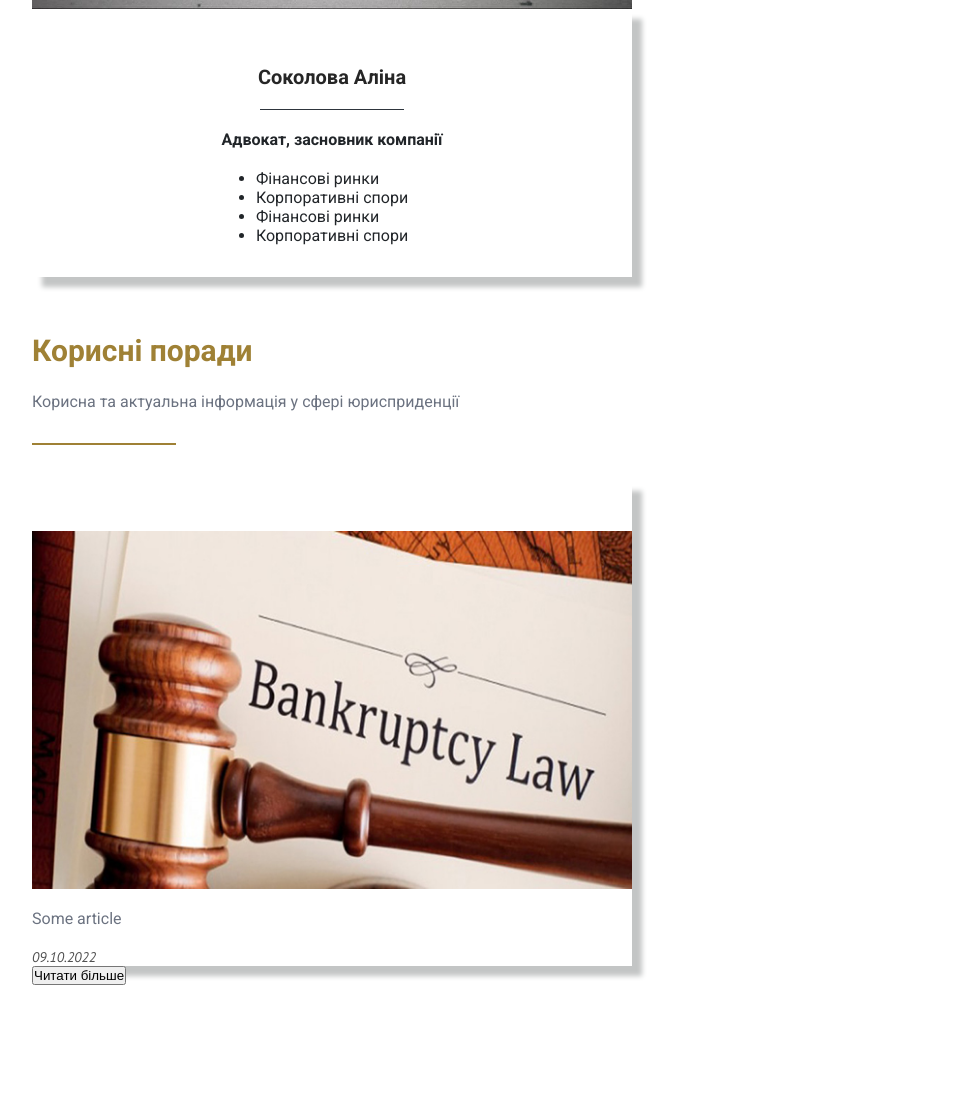
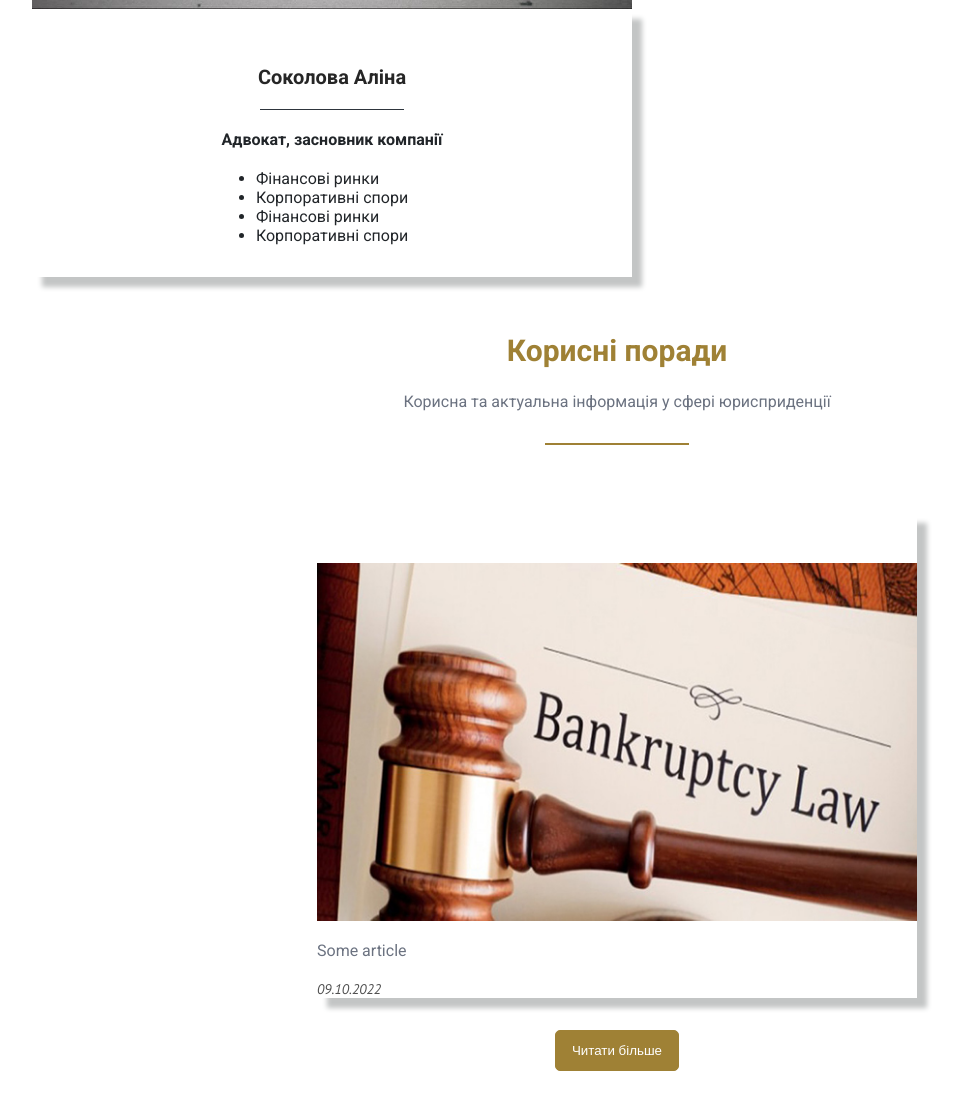
Before and after one commit to DadaLV/lawyer-site, a plain HTML site: page index.html in a window 1280 px wide. Shown: the part 5847-6950 px from the top of the page, without its empty margins (23-983 px from the left). Before the commit the page ends 6832 px from the top, so only its background shows below. Drawn offline with Linux system fonts and the light colour scheme.

Commit message:
css in advices changed

```diff
--- a/css/advices.css
+++ b/css/advices.css
@@ -1,3 +1,9 @@
+.advices{
+  display: flex;
+  flex-direction: column;
+  align-items: center;
+}
+
 .header_advices{
   font-size: 30px;
   margin-top: 56px;
@@ -41,3 +47,13 @@ color: #6b7280;
   font-style: italic;
   margin-top: 20px;
 }
+
+.service_btn_gold{
+  max-width: 250px;
+  margin: 32px 0px 32px 0px;
+  padding: 12px 16px;
+  color: white;
+  background-color: rgb(159, 129, 53);
+  border: 1px solid rgb(159, 129, 53);
+  border-radius: 5px;
+}
```
